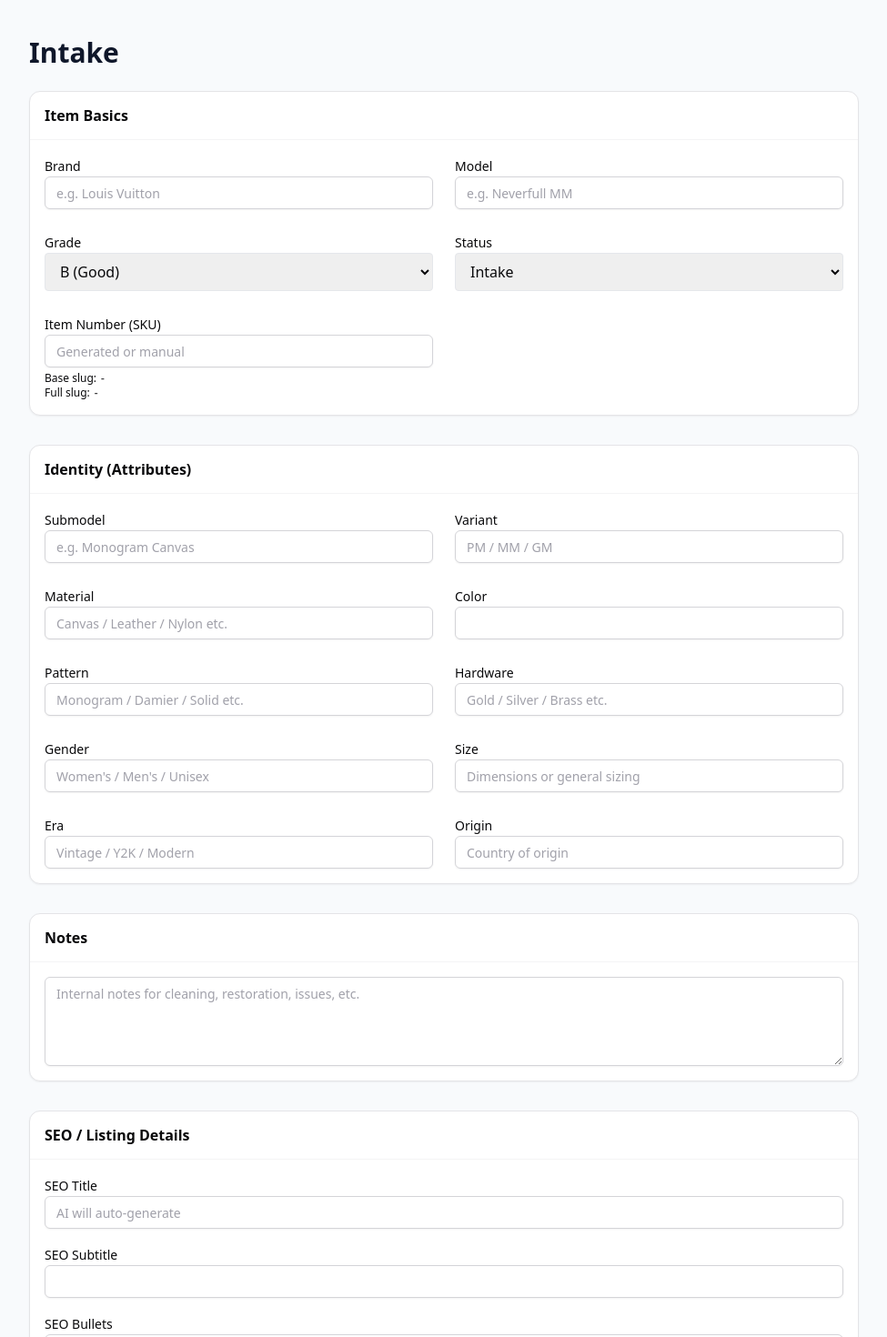
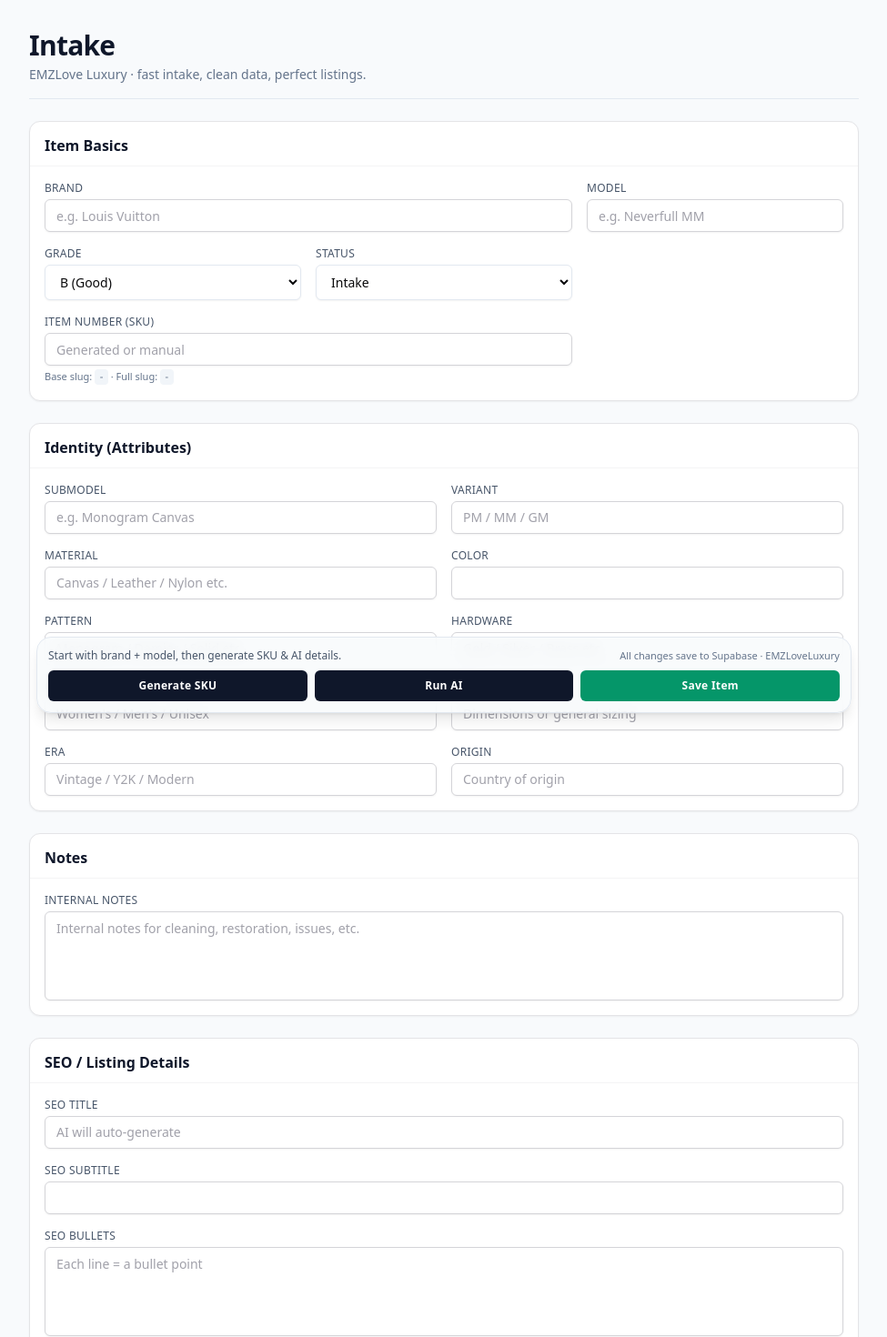
Before and after one commit to jameyluxx-create/emzloveluxury-v2, a Next.js app: page /intake in a window 1280 px wide. Shown: the top 1470 px of the page at 91% size, without its empty margins (152-1127 px from the left). Built offline with nearby package versions, Linux system fonts and the light colour scheme.

Commit message:
update intake page

```diff
--- a/app/intake/page.js
+++ b/app/intake/page.js
@@ -209,18 +209,52 @@ export default function IntakePage() {
 
   // -------- RENDER --------
 
+  const hasSummary = Boolean(brand || model || itemNumber);
+
   return (
-    <div className="container mx-auto py-10 max-w-4xl">
-      <h1 className="text-3xl font-bold mb-6">Intake</h1>
+    <div className="min-h-screen bg-slate-50">
+      <div className="container mx-auto max-w-4xl py-8 pb-28">
+        {/* Page header + quick summary */}
+        <header className="mb-6 flex flex-col gap-3 border-b border-slate-200 pb-4">
+          <div className="flex items-center justify-between gap-4">
+            <div>
+              <h1 className="text-3xl font-semibold tracking-tight text-slate-900">
+                Intake
+              </h1>
+              <p className="mt-1 text-sm text-slate-500">
+                EMZLove Luxury · fast intake, clean data, perfect listings.
+              </p>
+            </div>
 
-      <form onSubmit={handleSave} className="space-y-8">
-        <Card>
-          <CardHeader>
-            <CardTitle>Item Basics</CardTitle>
+            {hasSummary && (
+              <div className="hidden rounded-lg border border-amber-200 bg-amber-50/80 px-3 py-2 text-right text-xs md:block">
+                <div className="font-semibold text-amber-900">
+                  {brand || "—"} {model || ""}
+                </div>
+                <div className="mt-0.5 text-amber-800">
+                  SKU: {itemNumber || "not generated"}
+                </div>
+                <div className="mt-0.5 text-amber-700">
+                  Grade {grade} · {status}
+                </div>
+              </div>
+            )}
+          </div>
+        </header>
+
+        <form onSubmit={handleSave} className="space-y-6">
+          {/* ITEM BASICS */}
+          <Card className="shadow-sm">
+            <CardHeader className="pb-3">
+              <CardTitle className="text-base font-semibold text-slate-900">
+                Item Basics
+              </CardTitle>
             </CardHeader>
-          <CardContent className="grid grid-cols-1 md:grid-cols-2 gap-6">
-            <div>
-              <label className="text-sm font-medium">Brand</label>
+            <CardContent className="grid grid-cols-1 gap-4 md:grid-cols-3">
+              <div className="md:col-span-2">
+                <label className="mb-1 block text-xs font-medium uppercase tracking-wide text-slate-600">
+                  Brand
+                </label>
                 <Input
                   value={brand}
                   onChange={(e) => setBrand(e.target.value)}
@@ -230,7 +264,9 @@ export default function IntakePage() {
               </div>
 
               <div>
-              <label className="text-sm font-medium">Model</label>
+                <label className="mb-1 block text-xs font-medium uppercase tracking-wide text-slate-600">
+                  Model
+                </label>
                 <Input
                   value={model}
                   onChange={(e) => setModel(e.target.value)}
@@ -240,9 +276,11 @@ export default function IntakePage() {
               </div>
 
               <div>
-              <label className="text-sm font-medium">Grade</label>
+                <label className="mb-1 block text-xs font-medium uppercase tracking-wide text-slate-600">
+                  Grade
+                </label>
                 <select
-                className="border rounded px-3 py-2 w-full"
+                  className="w-full rounded-md border border-slate-200 bg-white px-3 py-2 text-sm shadow-sm outline-none ring-emerald-500/0 transition focus:border-emerald-500 focus:ring-2 focus:ring-emerald-500/20"
                   value={grade}
                   onChange={(e) => setGrade(e.target.value)}
                 >
@@ -254,9 +292,11 @@ export default function IntakePage() {
               </div>
 
               <div>
-              <label className="text-sm font-medium">Status</label>
+                <label className="mb-1 block text-xs font-medium uppercase tracking-wide text-slate-600">
+                  Status
+                </label>
                 <select
-                className="border rounded px-3 py-2 w-full"
+                  className="w-full rounded-md border border-slate-200 bg-white px-3 py-2 text-sm shadow-sm outline-none ring-emerald-500/0 transition focus:border-emerald-500 focus:ring-2 focus:ring-emerald-500/20"
                   value={status}
                   onChange={(e) => setStatus(e.target.value)}
                 >
@@ -267,159 +307,130 @@ export default function IntakePage() {
                 </select>
               </div>
 
-            <div>
-              <label className="text-sm font-medium">Item Number (SKU)</label>
+              <div className="md:col-span-2">
+                <label className="mb-1 block text-xs font-medium uppercase tracking-wide text-slate-600">
+                  Item Number (SKU)
+                </label>
                 <Input
                   value={itemNumber}
                   onChange={(e) => setItemNumber(e.target.value)}
                   placeholder="Generated or manual"
                 />
-              <p className="text-xs text-muted-foreground mt-1">
-                Base slug: <code>{baseSlug || "-"}</code>
-                <br />
-                Full slug: <code>{fullSlug || "-"}</code>
+                <p className="mt-1 text-[11px] text-slate-500">
+                  Base slug:{" "}
+                  <code className="rounded bg-slate-100 px-1 py-0.5">
+                    {baseSlug || "-"}
+                  </code>{" "}
+                  · Full slug:{" "}
+                  <code className="rounded bg-slate-100 px-1 py-0.5">
+                    {fullSlug || "-"}
+                  </code>
                 </p>
               </div>
             </CardContent>
           </Card>
 
-        <Card>
-          <CardHeader>
-            <CardTitle>Identity (Attributes)</CardTitle>
+          {/* IDENTITY */}
+          <Card className="shadow-sm">
+            <CardHeader className="pb-3">
+              <CardTitle className="text-base font-semibold text-slate-900">
+                Identity (Attributes)
+              </CardTitle>
             </CardHeader>
-          <CardContent className="grid grid-cols-1 md:grid-cols-2 gap-6">
-            <div>
-              <label className="text-sm font-medium">Submodel</label>
-              <Input
+            <CardContent className="grid grid-cols-1 gap-4 md:grid-cols-2">
+              <Field
+                label="Submodel"
+                placeholder="e.g. Monogram Canvas"
                 value={identity.submodel}
-                onChange={(e) =>
-                  setIdentity({ ...identity, submodel: e.target.value })
-                }
-                placeholder="e.g. Monogram Canvas"
+                onChange={(v) => setIdentity({ ...identity, submodel: v })}
               />
-            </div>
-
-            <div>
-              <label className="text-sm font-medium">Variant</label>
-              <Input
+              <Field
+                label="Variant"
+                placeholder="PM / MM / GM"
                 value={identity.variant}
-                onChange={(e) =>
-                  setIdentity({ ...identity, variant: e.target.value })
-                }
-                placeholder="PM / MM / GM"
+                onChange={(v) => setIdentity({ ...identity, variant: v })}
               />
-            </div>
-
-            <div>
-              <label className="text-sm font-medium">Material</label>
-              <Input
+              <Field
+                label="Material"
+                placeholder="Canvas / Leather / Nylon etc."
                 value={identity.material}
-                onChange={(e) =>
-                  setIdentity({ ...identity, material: e.target.value })
-                }
-                placeholder="Canvas / Leather / Nylon etc."
+                onChange={(v) => setIdentity({ ...identity, material: v })}
               />
-            </div>
-
-            <div>
-              <label className="text-sm font-medium">Color</label>
-              <Input
+              <Field
+                label="Color"
                 value={identity.color}
-                onChange={(e) =>
-                  setIdentity({ ...identity, color: e.target.value })
-                }
+                onChange={(v) => setIdentity({ ...identity, color: v })}
               />
-            </div>
-
-            <div>
-              <label className="text-sm font-medium">Pattern</label>
-              <Input
+              <Field
+                label="Pattern"
+                placeholder="Monogram / Damier / Solid etc."
                 value={identity.pattern}
-                onChange={(e) =>
-                  setIdentity({ ...identity, pattern: e.target.value })
-                }
-                placeholder="Monogram / Damier / Solid etc."
+                onChange={(v) => setIdentity({ ...identity, pattern: v })}
               />
-            </div>
-
-            <div>
-              <label className="text-sm font-medium">Hardware</label>
-              <Input
+              <Field
+                label="Hardware"
+                placeholder="Gold / Silver / Brass etc."
                 value={identity.hardware}
-                onChange={(e) =>
-                  setIdentity({ ...identity, hardware: e.target.value })
-                }
-                placeholder="Gold / Silver / Brass etc."
+                onChange={(v) => setIdentity({ ...identity, hardware: v })}
               />
-            </div>
-
-            <div>
-              <label className="text-sm font-medium">Gender</label>
-              <Input
+              <Field
+                label="Gender"
+                placeholder="Women's / Men's / Unisex"
                 value={identity.gender}
-                onChange={(e) =>
-                  setIdentity({ ...identity, gender: e.target.value })
-                }
-                placeholder="Women's / Men's / Unisex"
+                onChange={(v) => setIdentity({ ...identity, gender: v })}
               />
-            </div>
-
-            <div>
-              <label className="text-sm font-medium">Size</label>
-              <Input
+              <Field
+                label="Size"
+                placeholder="Dimensions or general sizing"
                 value={identity.size}
-                onChange={(e) =>
-                  setIdentity({ ...identity, size: e.target.value })
-                }
-                placeholder="Dimensions or general sizing"
+                onChange={(v) => setIdentity({ ...identity, size: v })}
               />
-            </div>
-
-            <div>
-              <label className="text-sm font-medium">Era</label>
-              <Input
+              <Field
+                label="Era"
+                placeholder="Vintage / Y2K / Modern"
                 value={identity.era}
-                onChange={(e) =>
-                  setIdentity({ ...identity, era: e.target.value })
-                }
-                placeholder="Vintage / Y2K / Modern"
+                onChange={(v) => setIdentity({ ...identity, era: v })}
               />
-            </div>
-
-            <div>
-              <label className="text-sm font-medium">Origin</label>
-              <Input
+              <Field
+                label="Origin"
+                placeholder="Country of origin"
                 value={identity.origin}
-                onChange={(e) =>
-                  setIdentity({ ...identity, origin: e.target.value })
-                }
-                placeholder="Country of origin"
+                onChange={(v) => setIdentity({ ...identity, origin: v })}
               />
-            </div>
             </CardContent>
           </Card>
 
-        <Card>
-          <CardHeader>
-            <CardTitle>Notes</CardTitle>
+          {/* NOTES */}
+          <Card className="shadow-sm">
+            <CardHeader className="pb-3">
+              <CardTitle className="text-base font-semibold text-slate-900">
+                Notes
+              </CardTitle>
             </CardHeader>
             <CardContent>
+              <label className="mb-1 block text-xs font-medium uppercase tracking-wide text-slate-600">
+                Internal notes
+              </label>
               <Textarea
                 value={notes}
                 onChange={(e) => setNotes(e.target.value)}
                 rows={4}
                 placeholder="Internal notes for cleaning, restoration, issues, etc."
+                className="resize-none"
               />
             </CardContent>
           </Card>
 
-        <Card>
-          <CardHeader>
-            <CardTitle>SEO / Listing Details</CardTitle>
+          {/* SEO / LISTING DETAILS */}
+          <Card className="shadow-sm">
+            <CardHeader className="pb-3">
+              <CardTitle className="text-base font-semibold text-slate-900">
+                SEO / Listing Details
+              </CardTitle>
             </CardHeader>
             <CardContent className="space-y-4">
               <div>
-              <label className="text-sm font-medium">SEO Title</label>
+                <LabelSmall>SEO Title</LabelSmall>
                 <Input
                   value={seo.title}
                   onChange={(e) => setSeo({ ...seo, title: e.target.value })}
@@ -428,7 +439,7 @@ export default function IntakePage() {
               </div>
 
               <div>
-              <label className="text-sm font-medium">SEO Subtitle</label>
+                <LabelSmall>SEO Subtitle</LabelSmall>
                 <Input
                   value={seo.subtitle}
                   onChange={(e) =>
@@ -438,7 +449,7 @@ export default function IntakePage() {
               </div>
 
               <div>
-              <label className="text-sm font-medium">SEO Bullets</label>
+                <LabelSmall>SEO Bullets</LabelSmall>
                 <Textarea
                   value={seo.bullets.join("\n")}
                   onChange={(e) =>
@@ -449,27 +460,33 @@ export default function IntakePage() {
                   }
                   rows={4}
                   placeholder="Each line = a bullet point"
+                  className="resize-none"
                 />
               </div>
 
               <div>
-              <label className="text-sm font-medium">SEO Description</label>
+                <LabelSmall>SEO Description</LabelSmall>
                 <Textarea
                   value={seo.description}
                   onChange={(e) =>
                     setSeo({ ...seo, description: e.target.value })
                   }
                   rows={4}
+                  className="resize-none"
                 />
               </div>
             </CardContent>
           </Card>
 
-        <Card>
-          <CardHeader>
-            <CardTitle>Search Keywords</CardTitle>
+          {/* SEARCH KEYWORDS */}
+          <Card className="shadow-sm">
+            <CardHeader className="pb-3">
+              <CardTitle className="text-base font-semibold text-slate-900">
+                Search Keywords
+              </CardTitle>
             </CardHeader>
             <CardContent>
+              <LabelSmall>Keywords</LabelSmall>
               <Textarea
                 value={searchKeywords.join(", ")}
                 onChange={(e) =>
@@ -482,49 +499,112 @@ export default function IntakePage() {
                 }
                 rows={3}
                 placeholder="comma, separated, keywords"
+                className="resize-none"
               />
             </CardContent>
           </Card>
 
-        <Card>
-          <CardHeader>
-            <CardTitle>Image Placeholder</CardTitle>
+          {/* IMAGE PLACEHOLDER */}
+          <Card className="shadow-sm">
+            <CardHeader className="pb-3">
+              <CardTitle className="text-base font-semibold text-slate-900">
+                Image Placeholder
+              </CardTitle>
             </CardHeader>
             <CardContent>
+              <LabelSmall>Image URL</LabelSmall>
               <Input
                 value={imagePlaceholderUrl}
                 onChange={(e) => setImagePlaceholderUrl(e.target.value)}
                 placeholder="Optional image URL or leave blank"
               />
+              <p className="mt-1 text-[11px] text-slate-500">
+                Upload pipeline coming next – for now you can paste a hosted
+                image URL or leave this blank.
+              </p>
             </CardContent>
           </Card>
 
-        <div className="flex flex-col gap-4">
+          {/* Sticky action bar */}
+          <div className="pointer-events-none fixed inset-x-0 bottom-0 z-40 flex justify-center px-4 pb-4">
+            <div className="pointer-events-auto w-full max-w-4xl rounded-2xl border border-slate-200 bg-slate-50/95 p-3 shadow-lg backdrop-blur supports-[backdrop-filter]:bg-slate-50/80">
+              <div className="mb-2 flex flex-wrap items-center justify-between gap-2">
+                <div className="text-xs text-slate-600">
+                  {brand || model ? (
+                    <>
+                      <span className="font-semibold text-slate-900">
+                        {brand || "—"} {model || ""}
+                      </span>
+                      {itemNumber && (
+                        <>
+                          {" "}
+                          · <span>SKU {itemNumber}</span>
+                        </>
+                      )}
+                    </>
+                  ) : (
+                    "Start with brand + model, then generate SKU & AI details."
+                  )}
+                </div>
+                <div className="hidden text-[11px] text-slate-500 md:block">
+                  All changes save to Supabase · EMZLoveLuxury
+                </div>
+              </div>
+
+              <div className="flex flex-col gap-2 md:flex-row">
                 <Button
                   type="button"
                   disabled={isGeneratingSku}
                   onClick={handleGenerateSku}
+                  className="flex-1 border border-slate-900 bg-slate-900 text-xs font-semibold tracking-wide text-white hover:bg-slate-800"
                 >
-            {isGeneratingSku ? "Generating..." : "Generate SKU"}
+                  {isGeneratingSku ? "Generating SKU…" : "Generate SKU"}
                 </Button>
 
                 <Button
                   type="button"
                   disabled={isCallingAi}
                   onClick={handleAi}
+                  className="flex-1 border border-slate-900 bg-slate-900 text-xs font-semibold tracking-wide text-white hover:bg-slate-800"
                 >
-            {isCallingAi ? "AI is thinking..." : "Run AI"}
+                  {isCallingAi ? "AI is thinking…" : "Run AI"}
                 </Button>
 
                 <Button
                   type="submit"
                   disabled={isSaving}
-            className="bg-green-600 hover:bg-green-700"
+                  className="flex-1 bg-emerald-600 text-xs font-semibold tracking-wide text-white hover:bg-emerald-700"
                 >
-            {isSaving ? "Saving..." : "Save Item"}
+                  {isSaving ? "Saving…" : "Save Item"}
                 </Button>
+              </div>
+            </div>
           </div>
         </form>
       </div>
+    </div>
   );
 }
+
+/** Small helper label component */
+function LabelSmall({ children }) {
+  return (
+    <label className="mb-1 block text-xs font-medium uppercase tracking-wide text-slate-600">
+      {children}
+    </label>
+  );
+}
+
+/** Reusable field for the identity grid */
+function Field({ label, placeholder, value, onChange }) {
+  return (
+    <div>
+      <LabelSmall>{label}</LabelSmall>
+      <Input
+        value={value}
+        onChange={(e) => onChange(e.target.value)}
+        placeholder={placeholder}
+      />
+    </div>
+  );
+}
```
Lines whose indentation alone changed are shown as unchanged.
